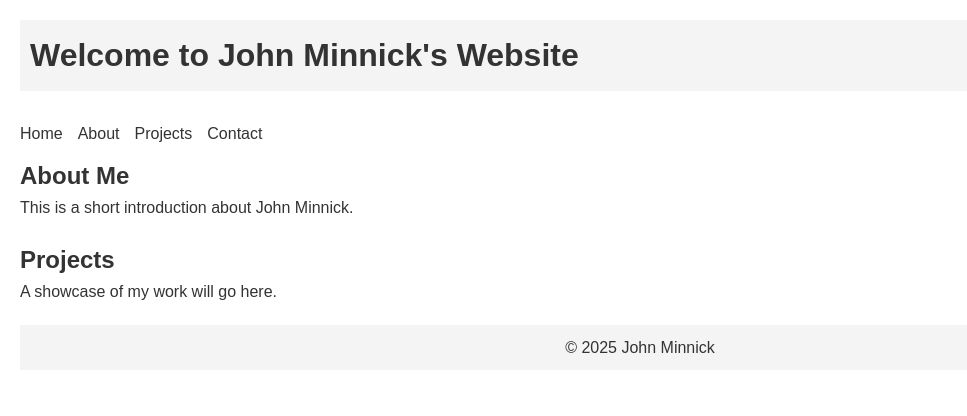
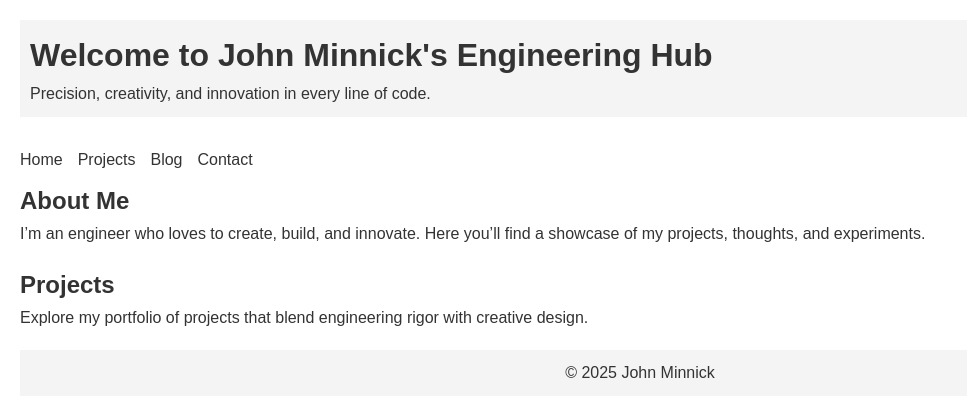
Before and after one commit to JohnMinnick/JohnMinnick.github.io, a plain HTML site: page index.html in a window 1280 px wide. Shown: the whole page, without its empty margins (0-967 px from the left). Drawn offline with Linux system fonts and the light colour scheme.

Commit message:
Update index.html

```diff
--- a/index.html
+++ b/index.html
@@ -3,19 +3,25 @@
 <head>
   <meta charset="UTF-8" />
   <meta name="viewport" content="width=device-width, initial-scale=1.0" />
-  <title>John Minnick's Website</title>
+  <title>John Minnick's Engineering Hub</title>
   <link rel="stylesheet" href="styles.css" />
 </head>
 <body>
   <header>
-    <h1>Welcome to John Minnick's Website</h1>
+    <div class="hero">
+      <div class="gear"></div>
+      <div class="hero-text">
+        <h1>Welcome to John Minnick's Engineering Hub</h1>
+        <p>Precision, creativity, and innovation in every line of code.</p>
+      </div>
+    </div>
   </header>
 
   <nav>
     <ul>
       <li><a href="#">Home</a></li>
-      <li><a href="#">About</a></li>
       <li><a href="#">Projects</a></li>
+      <li><a href="#">Blog</a></li>
       <li><a href="#">Contact</a></li>
     </ul>
   </nav>
@@ -23,11 +29,11 @@
   <main>
     <section id="about">
       <h2>About Me</h2>
-      <p>This is a short introduction about John Minnick.</p>
+      <p>I’m an engineer who loves to create, build, and innovate. Here you’ll find a showcase of my projects, thoughts, and experiments.</p>
     </section>
     <section id="projects">
       <h2>Projects</h2>
-      <p>A showcase of my work will go here.</p>
+      <p>Explore my portfolio of projects that blend engineering rigor with creative design.</p>
     </section>
   </main>
 
```
